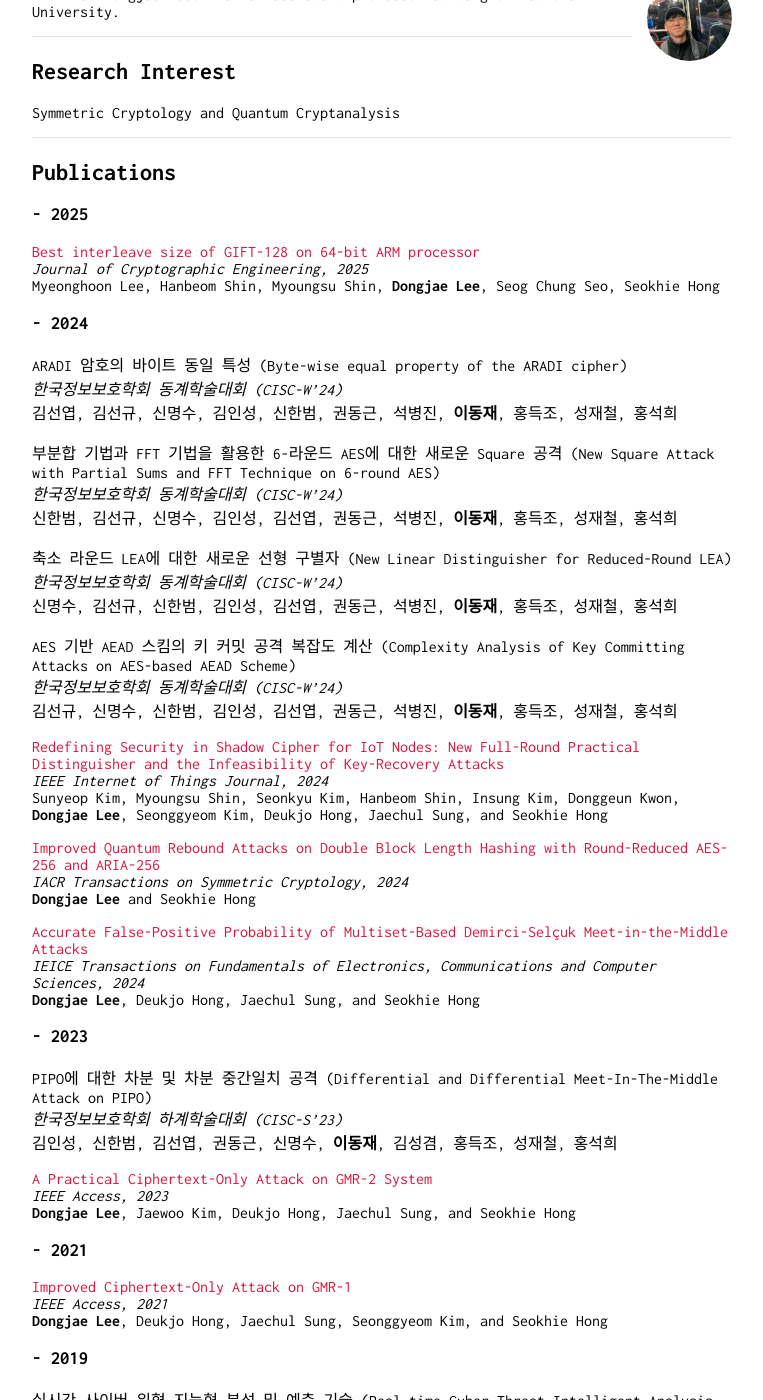
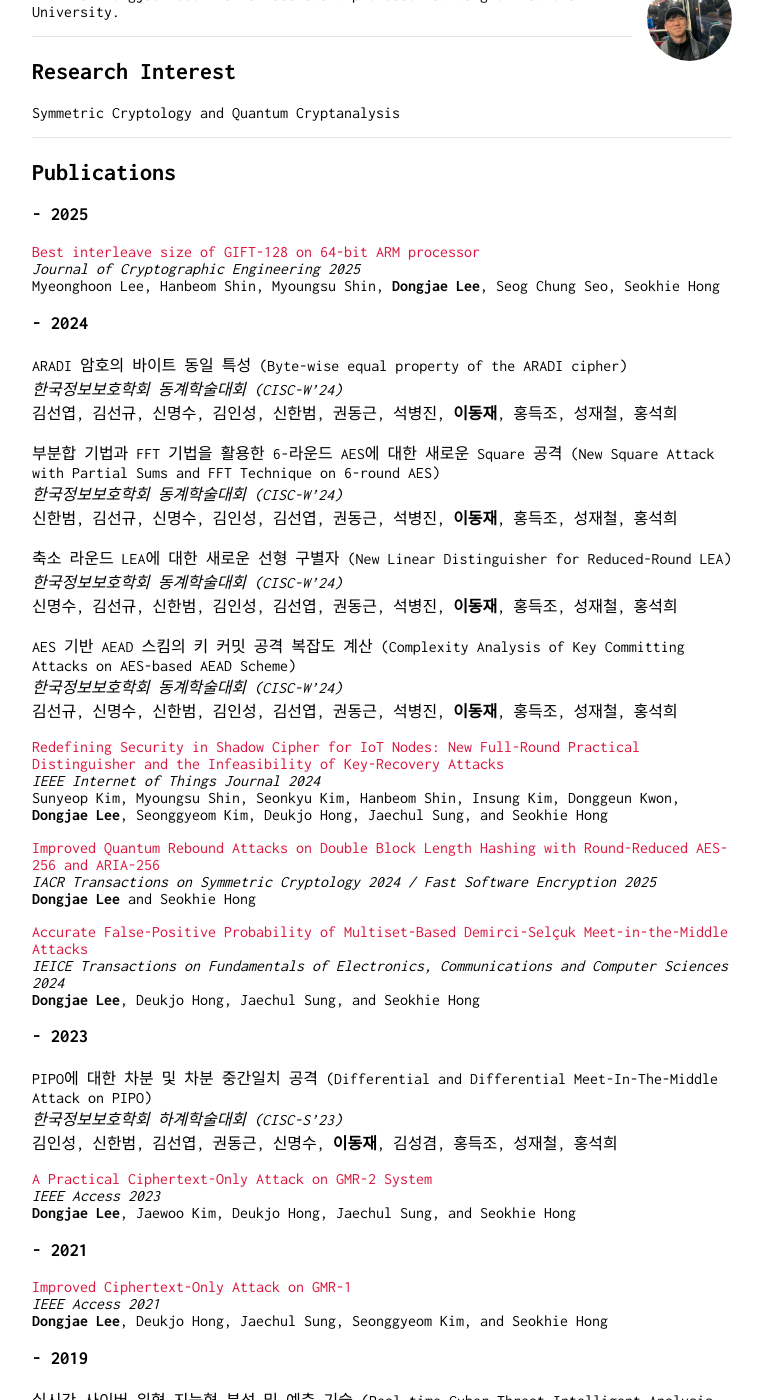
Before and after one commit to DongjaeLee-Dd2dD2/DongjaeLee-Dd2dD2.github.io, a Jekyll site: the page built from index.md, in a window 1280 px wide and 1400 px high, scrolled down 190 px. Shown: the whole window, without its empty margins (258-1021 px from the left). Built offline with Jekyll 4.4.1, drawn with Linux system fonts in a browser that asks for light colours; some of the changed text lies outside the part shown.

Commit message:
Update index.md

```diff
--- a/index.md
+++ b/index.md
@@ -21,7 +21,7 @@ Symmetric Cryptology and Quantum Cryptanalysis
 
 ### - 2025
 <span style="color:crimson"> Best interleave size of GIFT-128 on 64-bit ARM processor </span>
-*Journal of Cryptographic Engineering, 2025*
+*Journal of Cryptographic Engineering 2025*
 Myeonghoon Lee, Hanbeom Shin, Myoungsu Shin, **Dongjae Lee**, Seog Chung Seo, Seokhie Hong
 
 ### - 2024
@@ -45,15 +45,15 @@ AES 기반 AEAD 스킴의 키 커밋 공격 복잡도 계산 (Complexity Analysi
 김선규, 신명수, 신한범, 김인성, 김선엽, 권동근, 석병진, **이동재**, 홍득조, 성재철, 홍석희
 
 <span style="color:crimson"> Redefining Security in Shadow Cipher for IoT Nodes: New Full-Round Practical Distinguisher and the Infeasibility of Key-Recovery Attacks </span>
-*IEEE Internet of Things Journal, 2024*
+*IEEE Internet of Things Journal 2024*
 Sunyeop Kim, Myoungsu Shin, Seonkyu Kim, Hanbeom Shin, Insung Kim, Donggeun Kwon, **Dongjae Lee**, Seonggyeom Kim, Deukjo Hong, Jaechul Sung, and Seokhie Hong
 
 <span style="color:crimson"> Improved Quantum Rebound Attacks on Double Block Length Hashing with Round-Reduced AES-256 and ARIA-256 </span>
-*IACR Transactions on Symmetric Cryptology, 2024*
+*IACR Transactions on Symmetric Cryptology 2024 / Fast Software Encryption 2025*
 **Dongjae Lee** and Seokhie Hong
 
 <span style="color:crimson"> Accurate False-Positive Probability of Multiset-Based Demirci-Selçuk Meet-in-the-Middle Attacks </span>
-*IEICE Transactions on Fundamentals of Electronics, Communications and Computer Sciences, 2024*
+*IEICE Transactions on Fundamentals of Electronics, Communications and Computer Sciences 2024*
 **Dongjae Lee**, Deukjo Hong, Jaechul Sung, and Seokhie Hong
 
 ### - 2023
@@ -63,19 +63,19 @@ PIPO에 대한 차분 및 차분 중간일치 공격 (Differential and Different
 김인성, 신한범, 김선엽, 권동근, 신명수, **이동재**, 김성겸, 홍득조, 성재철, 홍석희
 
 <span style="color:crimson"> A Practical Ciphertext-Only Attack on GMR-2 System </span>
-*IEEE Access, 2023*
+*IEEE Access 2023*
 **Dongjae Lee**, Jaewoo Kim, Deukjo Hong, Jaechul Sung, and Seokhie Hong
 
 ### - 2021
 
 <span style="color:crimson"> Improved Ciphertext-Only Attack on GMR-1 </span>
-*IEEE Access, 2021*
+*IEEE Access 2021*
 **Dongjae Lee**, Deukjo Hong, Jaechul Sung, Seonggyeom Kim, and Seokhie Hong
 
 ### - 2019
 
 실시간 사이버 위협 지능형 분석 및 예측 기술 (Real-time Cyber Threat Intelligent Analysis and Prediction Technique)
-*정보과학회 컴퓨팅의 실제 논문지, 2019*
+*정보과학회 컴퓨팅의 실제 논문지 2019*
 임창완, 신영섭, **이동재**, 조성영, 한인성, 오행록
 
 ### - 2018
```
